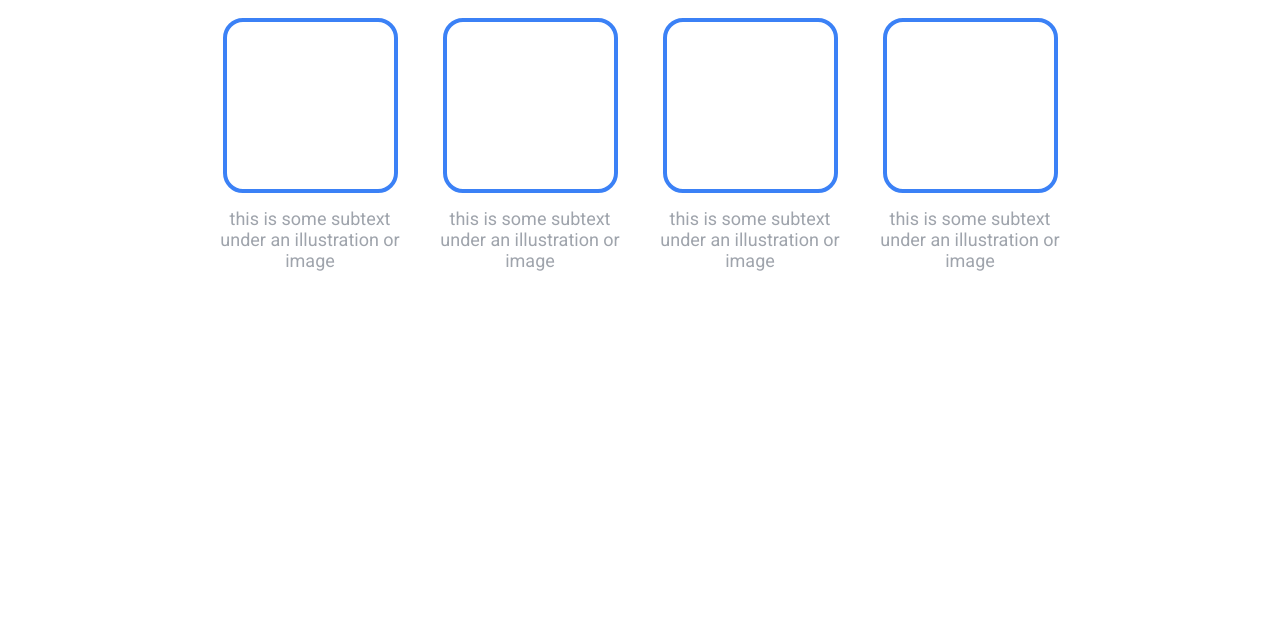
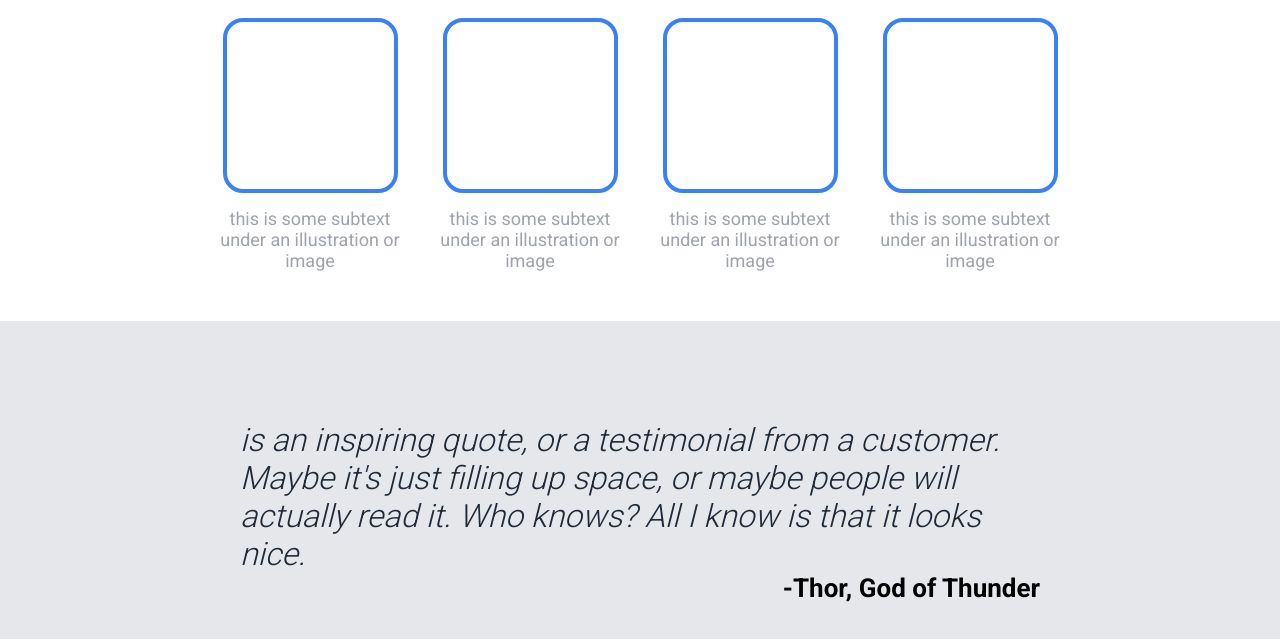
Before and after one commit to meistercodes/landingpage, a plain HTML site: page index.html in a window 1280 px wide. Shown: the part 632-1271 px from the top of the page. Before the commit the page ends 953 px from the top, so only its background shows below. Drawn offline with Linux system fonts and the light colour scheme.

Commit message:
odin landing page

```diff
--- a/index.html
+++ b/index.html
@@ -51,5 +51,11 @@
             </div>
         </div>
     </section>
+    <section class="sectionthree">
+        <div class="secthreecontainer">
+            <p class="quotetext"><em>is an inspiring quote, or a testimonial from a customer. Maybe it's just filling up space, or maybe people will actually read it. Who knows? All I know is that it looks nice.</em></p>
+            <p class="attr">-Thor, God of Thunder</p>
+        </div>
+    </section>
 </body>
 </html>
--- a/styles.css
+++ b/styles.css
@@ -111,3 +111,25 @@ header {
     max-width: 200px;
     color: #9FA4AC;
 }
+
+.sectionthree {
+    background-color: #e5e7eb;
+    padding: 100px 0;
+}
+
+.secthreecontainer {
+    margin: 0 auto;
+    width: 800px;
+}
+
+.quotetext {
+    font-size: 32px;
+    color: #1f2937;
+    font-weight: 300;
+}
+
+.attr {
+    text-align: right;
+    font-weight: bold;
+    font-size: 26px;
+}
```
